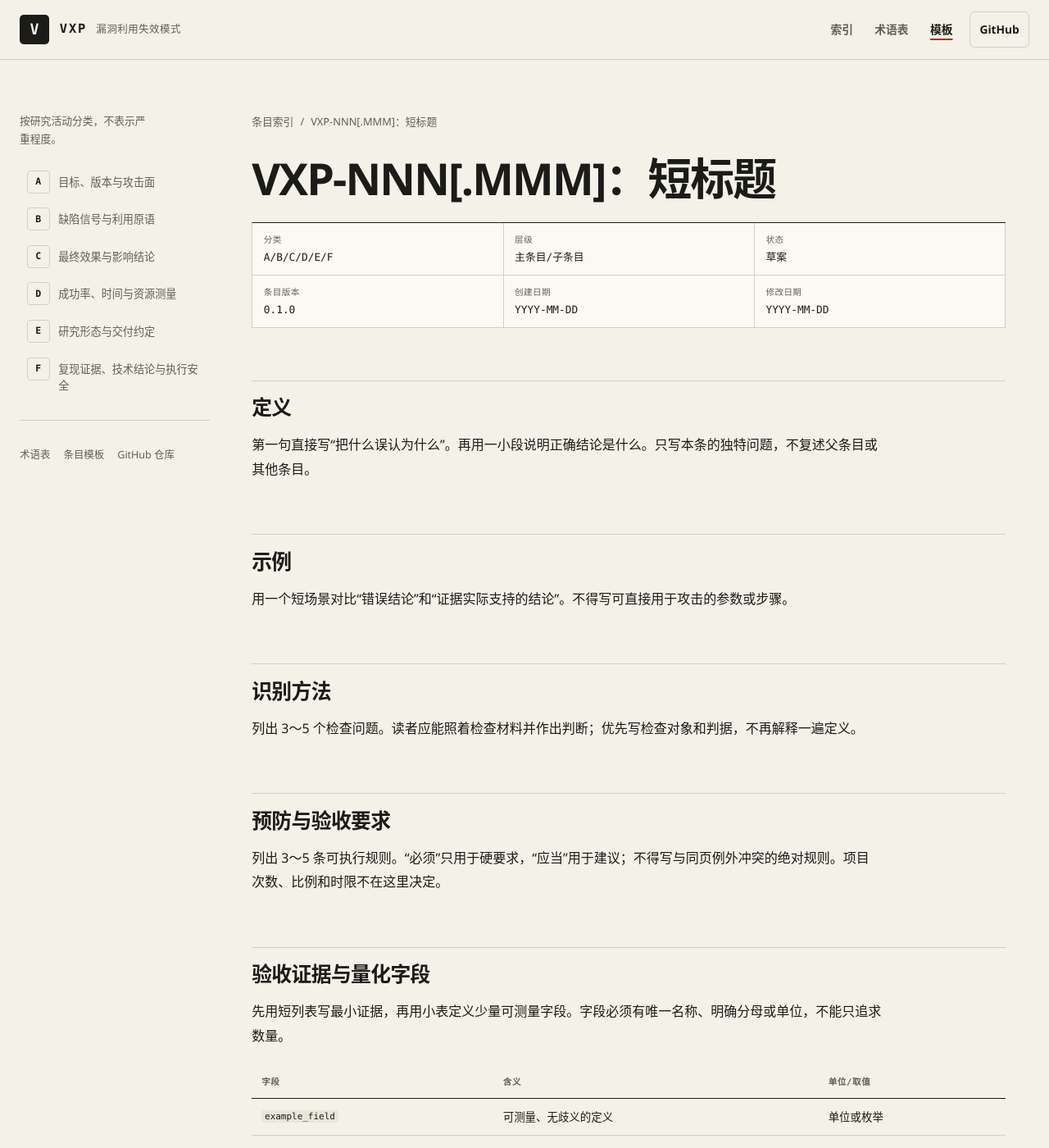
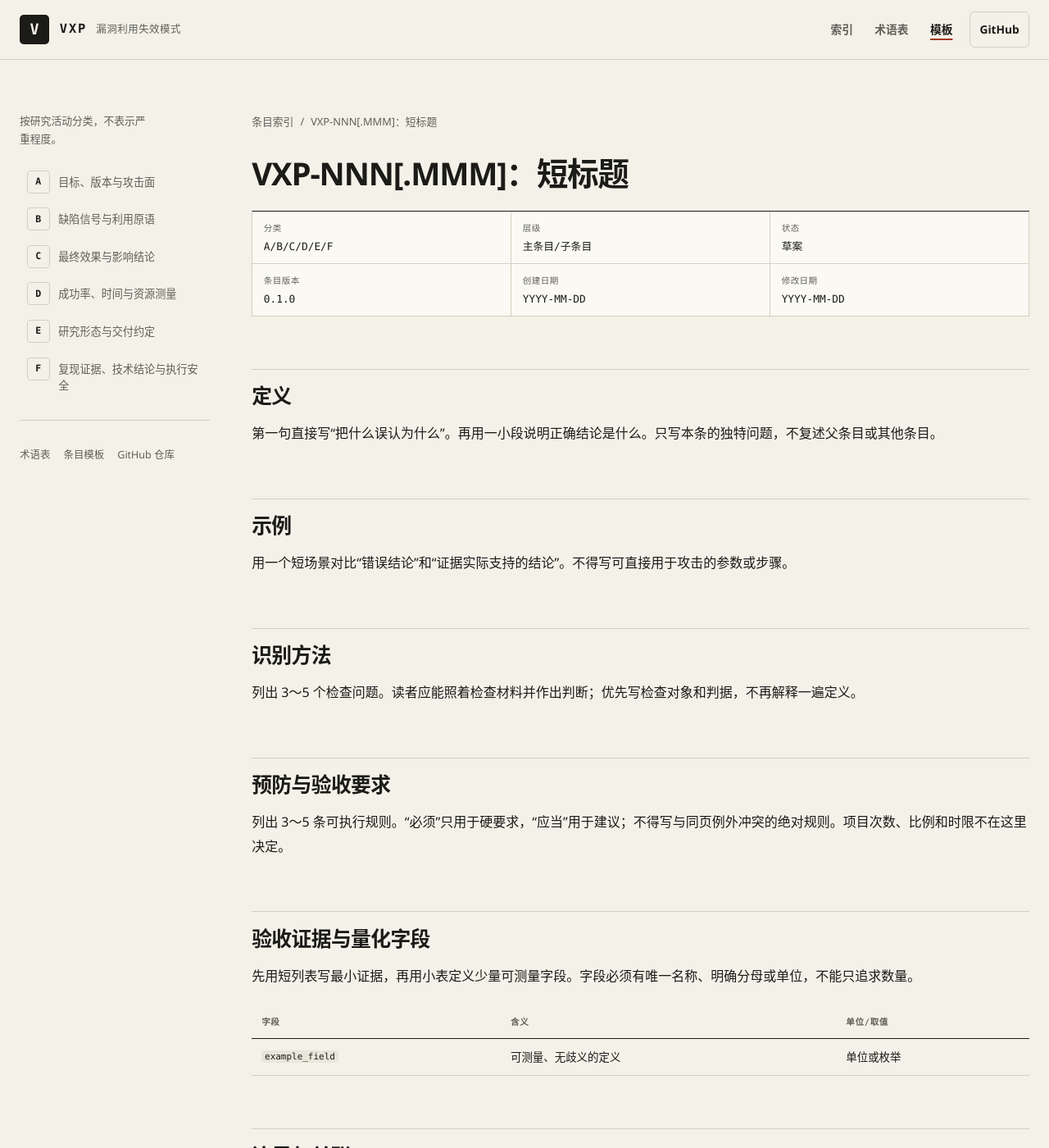
Before and after one commit to atoz-project/vxp, a Jekyll site: the page built from TEMPLATE.md, in a window 1280 px wide and 1400 px high. Shown: the whole window at 82% size. Built offline with Jekyll 4.4.1, drawn with Linux system fonts in a browser that asks for light colours; our own code applies the rules of GitHub Pages for plain Markdown files.

Commit message:
fix(site): widen entry content and reduce entry title scale
- Raise the entry column to 1100px and prose to a 1024px measure.
- Reduce entry H1 from 54px to 40px on desktop and 27px on mobile.
- Show the page outline only at 1760px and wider.

```diff
--- a/assets/css/style.css
+++ b/assets/css/style.css
@@ -14,7 +14,7 @@
   --accent-wash: #f1e0d8;
   --selection: #e8c5b8;
   --header-height: 72px;
-  --measure: 48rem;
+  --measure: 64rem;
   --radius: 10px;
   --ease: cubic-bezier(0.22, 1, 0.36, 1);
 }
@@ -204,7 +204,7 @@ svg {
   align-items: center;
   justify-content: space-between;
   gap: 2rem;
-  width: min(100% - 3rem, 1520px);
+  width: min(100% - 3rem, 1700px);
   min-height: var(--header-height);
   margin: 0 auto;
 }
@@ -300,7 +300,7 @@ svg {
   display: grid;
   grid-template-columns: 232px minmax(0, 1fr);
   gap: clamp(2.5rem, 4vw, 4rem);
-  width: min(100% - 3rem, 1520px);
+  width: min(100% - 3rem, 1700px);
   margin: 0 auto;
   padding: clamp(2.5rem, 5vw, 4.5rem) 0 clamp(4rem, 8vw, 7rem);
 }
@@ -651,16 +651,16 @@ svg {
 /* Entry pages */
 
 .entry {
-  max-width: 920px;
+  max-width: 1100px;
   font-size: 1rem;
 }
 
 .entry > h1 {
-  max-width: 22ch;
+  max-width: 32ch;
   margin-bottom: 1.5rem;
-  font-size: clamp(2.1rem, 4.2vw, 3.4rem);
-  line-height: 1.08;
-  letter-spacing: -0.035em;
+  font-size: clamp(1.75rem, 3vw, 2.5rem);
+  line-height: 1.15;
+  letter-spacing: -0.03em;
   scroll-margin-top: calc(var(--header-height) + 1.5rem);
 }
 
@@ -898,7 +898,7 @@ h3:hover .heading-anchor,
   align-items: center;
   justify-content: space-between;
   gap: 1rem 2rem;
-  width: min(100% - 3rem, 1520px);
+  width: min(100% - 3rem, 1700px);
   margin: 0 auto;
   padding: 1.8rem 0 2.5rem;
   color: var(--muted);
@@ -935,10 +935,10 @@ h3:hover .heading-anchor,
 
 /* Responsive */
 
-@media (min-width: 1500px) {
+@media (min-width: 1760px) {
   .article-layout {
     display: grid;
-    grid-template-columns: minmax(0, 920px) minmax(170px, 200px);
+    grid-template-columns: minmax(0, 1100px) minmax(170px, 200px);
     gap: clamp(2.5rem, 4vw, 3.75rem);
     align-items: start;
   }
@@ -956,7 +956,7 @@ h3:hover .heading-anchor,
   .header-inner,
   .site-frame,
   .footer-inner {
-    width: min(100% - 2rem, 1520px);
+    width: min(100% - 2rem, 1700px);
   }
 
   .site-frame {
@@ -1122,7 +1122,7 @@ h3:hover .heading-anchor,
   }
 
   .entry h1 {
-    font-size: clamp(1.9rem, 9vw, 2.8rem);
+    font-size: clamp(1.6rem, 7vw, 2rem);
   }
 
   .entry table {
@@ -1134,7 +1134,7 @@ h3:hover .heading-anchor,
   .header-inner,
   .site-frame,
   .footer-inner {
-    width: min(100% - 1.5rem, 1520px);
+    width: min(100% - 1.5rem, 1700px);
   }
 
   .site-sidebar {
```
Also changed, not shown: .stitch/DESIGN.md.
